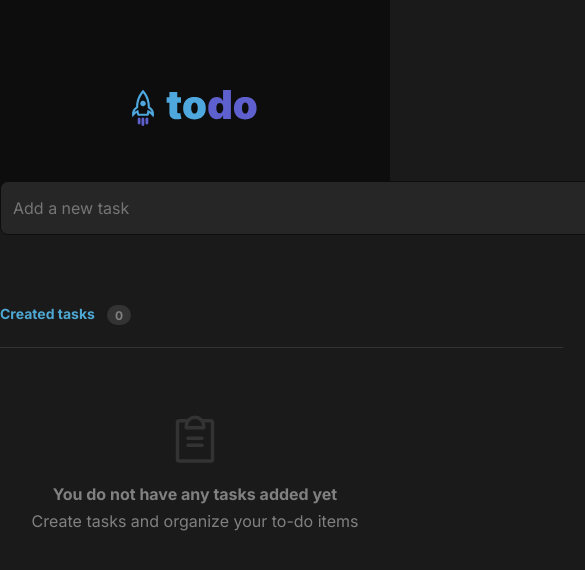
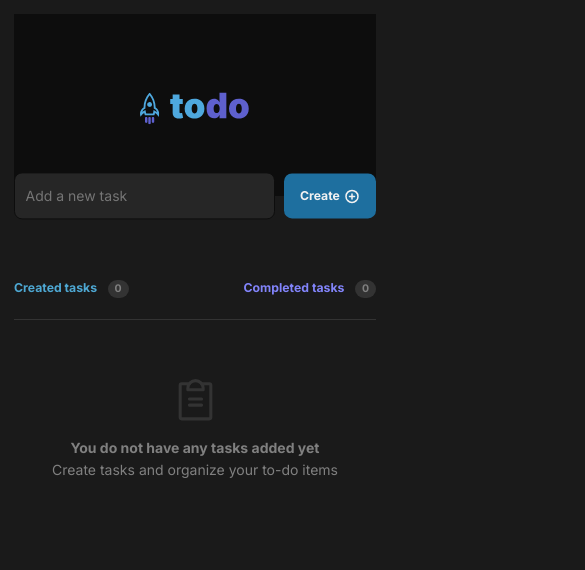
Before and after one commit to martahil/ToDoListRocketSeatReactChallenge, a React (Vite) app: page / in a window 390 px wide. Shown: the top 570 px of the page, 585 px wide, since content can reach past the window. Built offline with nearby package versions, Linux system fonts and the light colour scheme.

Commit message:
General adjustments on the page and colclean up code

```diff
--- a/src/App.module.css
+++ b/src/App.module.css
@@ -1,16 +1,21 @@
+.content {
+  max-width: 46rem;
+  width: 100%;
+  margin: 0 auto;
+}
+
 .createTaskDiv {
   display: flex;
   place-items: center;
-  /* justify-content: center; */
+  justify-content: center;
   gap: 0.625rem;
   transform: translateY(-50%);
-  width: 46rem;
   margin: 0 auto;
   margin-bottom: 2.65rem;
 }
 
 .taskAddInput {
-  width: 39.875rem;
+  width: 100%;
   height: 3.375rem;
   border: 1px solid var(--gray-700);
   border-radius: 8px;
@@ -51,3 +56,10 @@
   background: var(--blue-300);
   transform: scale(0.98, 0.98);
 }
+
+@media (max-width: 768px) {
+  html {
+    margin: 1rem;
+    font-size: 87.5%;
+  }
+}
--- a/src/App.tsx
+++ b/src/App.tsx
@@ -1,16 +1,15 @@
 import { Header } from "./components/Header"
 import { Input } from "./components/Input"
 import { Button } from "./components/Button"
-import { PlusCircle } from "phosphor-react"
 import { TasksBoardHeader } from "./components/TasksBoardHeader"
 import { TaskItem } from "./components/TaskItem"
-
+import { Empty } from "./components/Empty"
+import { PlusCircle } from "phosphor-react"
 
 import { useState } from "react"
 
 import styles from './App.module.css'
 import './global.css'
-import { Empty } from "./components/Empty"
 
 export interface ITask {
   id: number
@@ -64,7 +63,7 @@ function App() {
     <main>
       <Header />
 
-      <section>
+      <section className={styles.content}>
         <div className={styles.createTaskDiv}>
           <Input
             onChange={(e) => setInputValue(e.target.value)}
--- a/src/components/Empty.module.css
+++ b/src/components/Empty.module.css
@@ -13,7 +13,8 @@
 
 .grayLine {
   border-bottom: 1px solid var(--gray-400);
-  width: 46rem;
+  max-width: 46rem;
+  width: 100%;
   margin-bottom: 4rem;
 }
 
--- a/src/components/Empty.tsx
+++ b/src/components/Empty.tsx
@@ -1,4 +1,5 @@
 import { ClipboardText } from 'phosphor-react'
+
 import styles from './Empty.module.css'
 
 export function Empty() {
--- a/src/components/Header.module.css
+++ b/src/components/Header.module.css
@@ -1,9 +1,7 @@
 .header {
   background: var(--gray-700);
   display: flex;
-  flex: 1;
   justify-content: center;
-  align-items: center;
   padding: 5rem 0.625rem;
   width: 100%;
 }
--- a/src/components/Header.tsx
+++ b/src/components/Header.tsx
@@ -1,6 +1,6 @@
+import headerLogo from '../assets/header-logo.svg'
+
 import styles from './Header.module.css'
-
-import headerLogo from '../assets/header-logo.svg'
 
 export function Header() {
   return (
--- a/src/components/TaskItem.module.css
+++ b/src/components/TaskItem.module.css
@@ -7,13 +7,7 @@
   justify-content: space-between;
   align-items: center;
   margin: 0 auto;
-  width: 46rem;
   margin-bottom: 0.75rem;
-}
-
-.checkboxAndTxt {
-  display: flex;
-  align-items: center;
 }
 
 .individualTask label {
@@ -28,6 +22,11 @@
   font-family: 'Inter', sans-serif;
   font-size: 0.875rem;
   color: var(--gray-100);
+}
+
+.checkboxAndTxt {
+  display: flex;
+  align-items: center;
 }
 
 .checkbox {
@@ -49,7 +48,7 @@
 
 .checkbox-unchecked:hover {
   background-color: rgba(30, 111, 157, 0.2);
-  color: #0063BF;
+  color: var(--blue-400);
   cursor: pointer;
 }
 
@@ -69,7 +68,6 @@
   font-size: 0.875rem;
   line-height: 140%;
   user-select: none;
-  transition: 0.2 all;
   text-align: justify;
   padding: 0 1.25rem;
   word-break: break-word;
--- a/src/components/TasksBoardHeader.module.css
+++ b/src/components/TasksBoardHeader.module.css
@@ -1,15 +1,8 @@
-.boardHeader {
-  width: 46rem;
-  margin: 0 auto;
-}
-
 .createdAndCompletedTasks {
   display: flex;
   justify-content: space-between;
-  align-items: center;
   margin-bottom: 1.5625rem;
   height: 1.1874rem;
-  margin-bottom: 1.5rem;
 }
 
 .createdTasksDiv,
@@ -36,4 +29,6 @@
   border-radius: 999px;
   background-color: var(--gray-400);
   padding: 0.15625rem 0.5rem;
+  text-align: center;
+  vertical-align: middle;
 }
--- a/src/global.css
+++ b/src/global.css
@@ -8,8 +8,9 @@
   --gray-700: #0d0d0d;
 
   --blue-100: #4ea8d3;
+  --blue-200: #2382BA;
   --blue-300: #1e6f9f;
-  --blue-200: #2382BA;
+  --blue-400: #0063BF;
 
   --purple-100: #8284fa;
   --purple-200: #5e60ce;
```
Also changed, not shown: index.html (+6 -1 lines).
